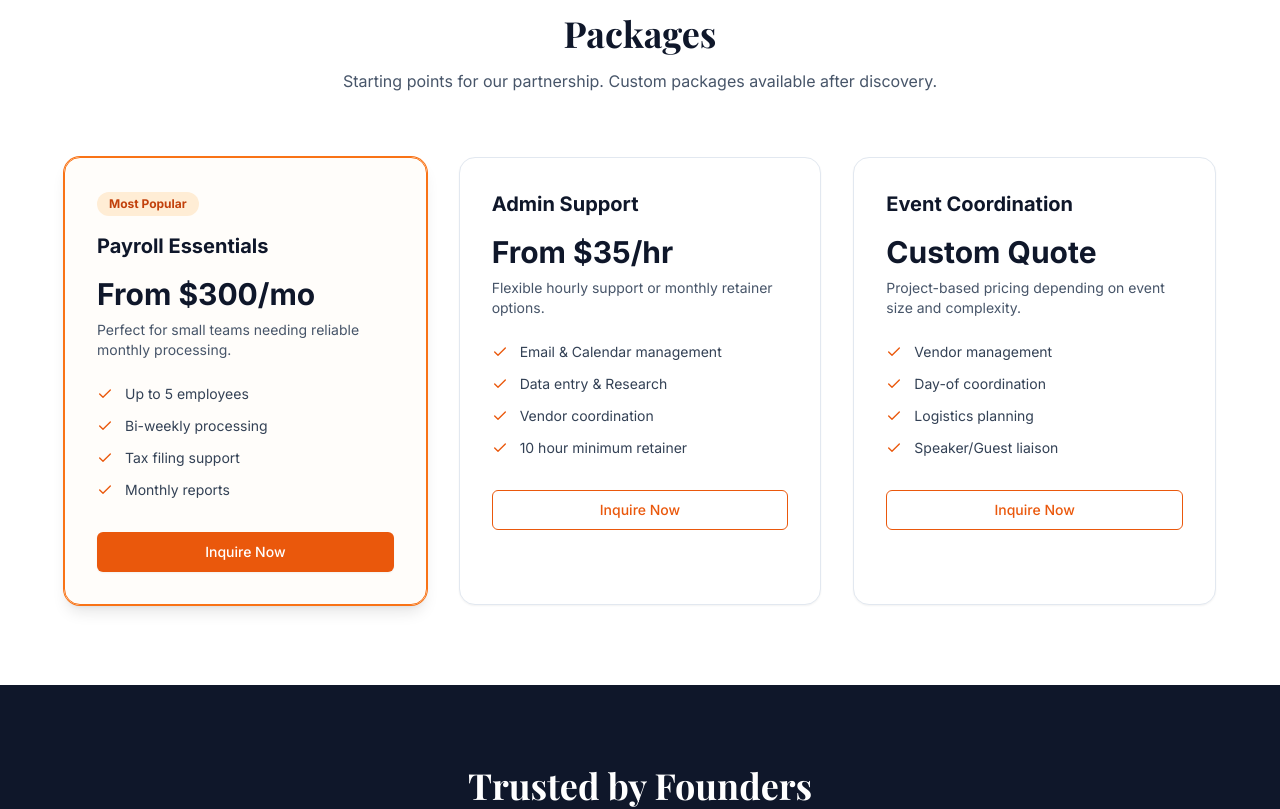
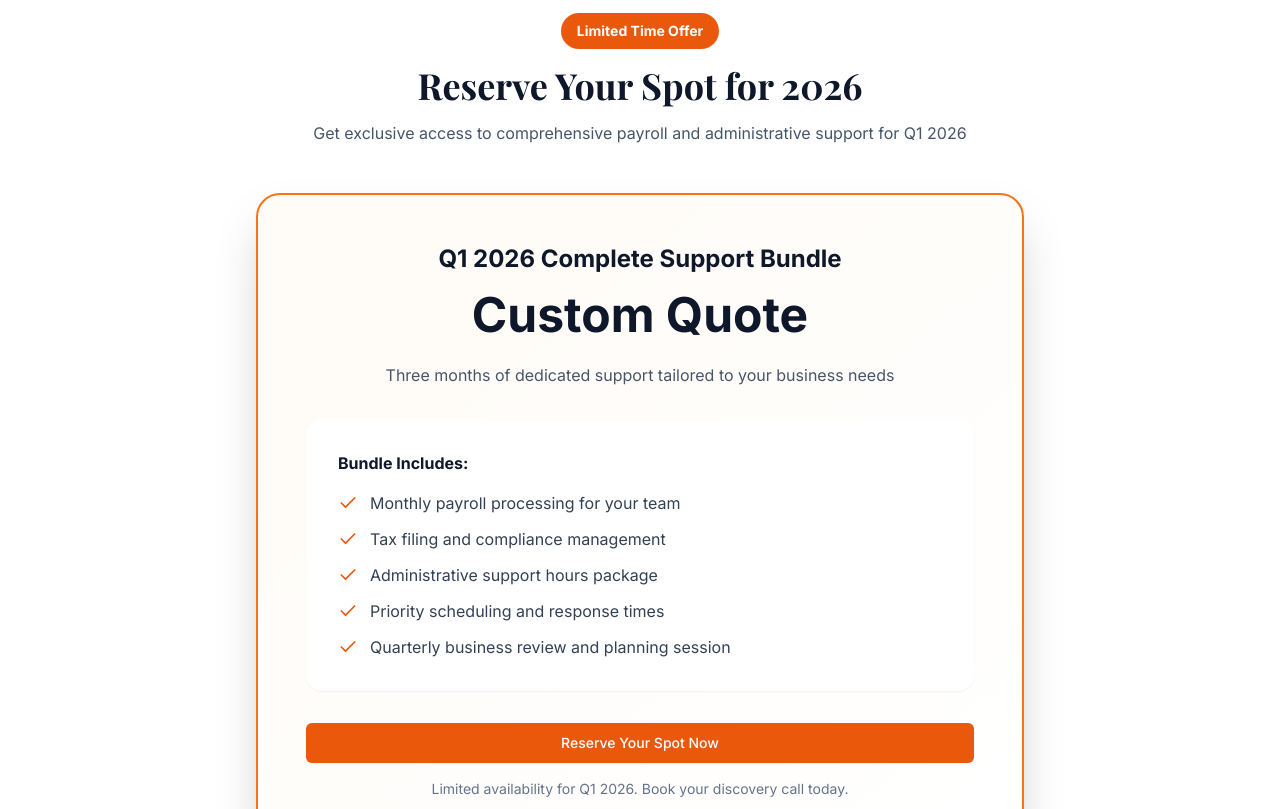
Before and after one commit to assistshavolmorris-ui/TaskVol, a React (Vite) app: page / in a window 1280 px wide. Shown: the part 2100-2909 px from the top of the page. Built offline with nearby package versions, Linux system fonts and the light colour scheme.

Commit message:
Updated Pricing.tsx

```diff
--- a/components/Pricing.tsx
+++ b/components/Pricing.tsx
@@ -7,79 +7,74 @@ interface PricingProps {
 }
 
 const Pricing: React.FC<PricingProps> = ({ onBookClick }) => {
-  const packages = [
-    {
-      name: "Payroll Essentials",
-      price: "From $300/mo",
-      description: "Perfect for small teams needing reliable monthly processing.",
-      features: ["Up to 5 employees", "Bi-weekly processing", "Tax filing support", "Monthly reports"],
-      highlight: true
-    },
-    {
-      name: "Admin Support",
-      price: "From $35/hr",
-      description: "Flexible hourly support or monthly retainer options.",
-      features: ["Email & Calendar management", "Data entry & Research", "Vendor coordination", "10 hour minimum retainer"],
-      highlight: false
-    },
-    {
-      name: "Event Coordination",
-      price: "Custom Quote",
-      description: "Project-based pricing depending on event size and complexity.",
-      features: ["Vendor management", "Day-of coordination", "Logistics planning", "Speaker/Guest liaison"],
-      highlight: false
-    }
-  ];
-
   return (
     <section id="packages" className="py-20 bg-white">
       <div className="container mx-auto px-4">
-        <div className="text-center mb-16">
-          <h2 className="text-3xl md:text-4xl font-serif font-bold text-slate-900 mb-4">Packages</h2>
-          <p className="text-slate-600">
-            Starting points for our partnership. Custom packages available after discovery.
+        <div className="text-center mb-12">
+          <span className="inline-block px-4 py-2 rounded-full bg-brand-600 text-white text-sm font-bold mb-4">
+            Limited Time Offer
+          </span>
+          <h2 className="text-3xl md:text-4xl font-serif font-bold text-slate-900 mb-4">
+            Reserve Your Spot for 2026
+          </h2>
+          <p className="text-slate-600 max-w-2xl mx-auto">
+            Get exclusive access to comprehensive payroll and administrative support for Q1 2026
           </p>
         </div>
 
-        <div className="grid md:grid-cols-3 gap-8 max-w-6xl mx-auto">
-          {packages.map((pkg, index) => (
-            <div
-              key={index}
-              className={`rounded-2xl p-8 border ${
-                pkg.highlight
-                  ? 'border-brand-500 bg-brand-50/30 shadow-lg ring-1 ring-brand-500'
-                  : 'border-slate-200 bg-white shadow-sm'
-              }`}
-            >
-              {pkg.highlight && (
-                <span className="inline-block px-3 py-1 rounded-full bg-brand-100 text-brand-700 text-xs font-bold mb-4">
-                  Most Popular
-                </span>
-              )}
-              <h3 className="text-xl font-bold text-slate-900">{pkg.name}</h3>
-              <div className="mt-4 mb-2">
-                <span className="text-3xl font-bold text-slate-900">{pkg.price}</span>
+        <div className="max-w-3xl mx-auto">
+          <div className="rounded-3xl p-10 md:p-12 border-2 border-brand-500 bg-gradient-to-br from-brand-50/50 to-white shadow-2xl">
+            <div className="text-center mb-8">
+              <h3 className="text-2xl font-bold text-slate-900 mb-4">
+                Q1 2026 Complete Support Bundle
+              </h3>
+              <div className="mb-6">
+                <span className="text-5xl font-bold text-slate-900">Custom Quote</span>
               </div>
-              <p className="text-slate-600 text-sm mb-6 min-h-[40px]">{pkg.description}</p>
+              <p className="text-slate-600">
+                Three months of dedicated support tailored to your business needs
+              </p>
+            </div>
 
-              <ul className="space-y-3 mb-8">
-                {pkg.features.map((feature, fIndex) => (
-                  <li key={fIndex} className="flex items-start gap-3 text-sm text-slate-700">
-                    <Check size={16} className="text-brand-600 mt-0.5 shrink-0" />
-                    {feature}
-                  </li>
-                ))}
+            <div className="bg-white rounded-2xl p-8 mb-8 shadow-sm">
+              <h4 className="font-bold text-slate-900 mb-4">Bundle Includes:</h4>
+              <ul className="space-y-3">
+                <li className="flex items-start gap-3 text-slate-700">
+                  <Check size={20} className="text-brand-600 mt-0.5 shrink-0" />
+                  <span>Monthly payroll processing for your team</span>
+                </li>
+                <li className="flex items-start gap-3 text-slate-700">
+                  <Check size={20} className="text-brand-600 mt-0.5 shrink-0" />
+                  <span>Tax filing and compliance management</span>
+                </li>
+                <li className="flex items-start gap-3 text-slate-700">
+                  <Check size={20} className="text-brand-600 mt-0.5 shrink-0" />
+                  <span>Administrative support hours package</span>
+                </li>
+                <li className="flex items-start gap-3 text-slate-700">
+                  <Check size={20} className="text-brand-600 mt-0.5 shrink-0" />
+                  <span>Priority scheduling and response times</span>
+                </li>
+                <li className="flex items-start gap-3 text-slate-700">
+                  <Check size={20} className="text-brand-600 mt-0.5 shrink-0" />
+                  <span>Quarterly business review and planning session</span>
+                </li>
               </ul>
+            </div>
 
+            <div className="text-center">
               <Button
                 onClick={onBookClick}
-                variant={pkg.highlight ? 'primary' : 'outline'}
+                variant="primary"
                 fullWidth
               >
-                Inquire Now
+                Reserve Your Spot Now
               </Button>
+              <p className="text-sm text-slate-500 mt-4">
+                Limited availability for Q1 2026. Book your discovery call today.
+              </p>
             </div>
-          ))}
+          </div>
         </div>
       </div>
     </section>
```
